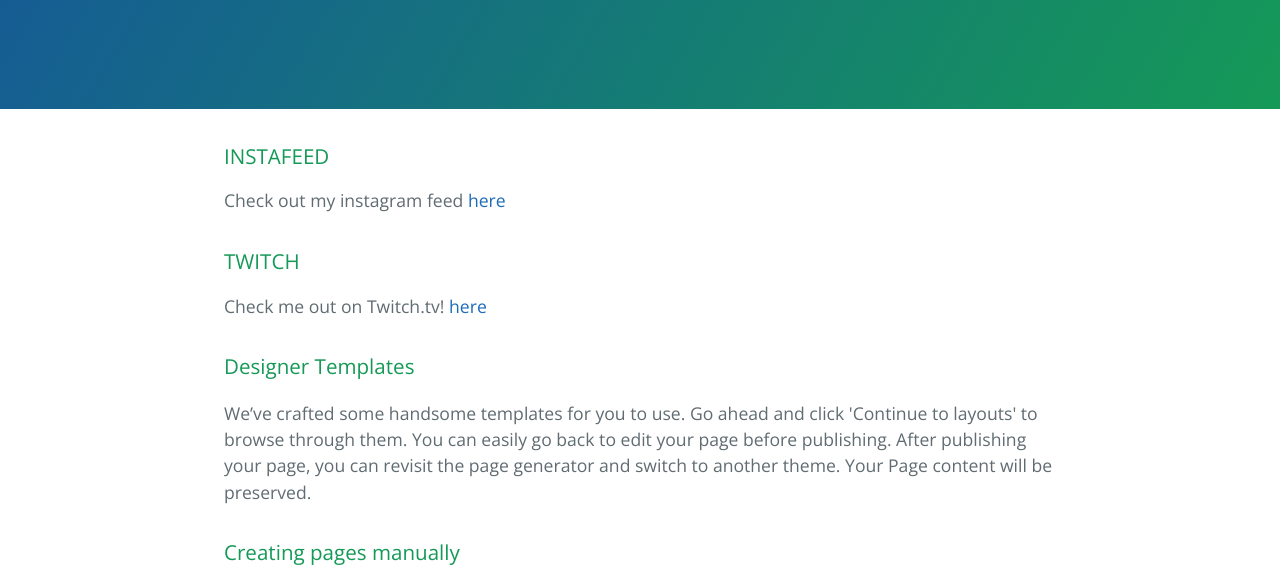
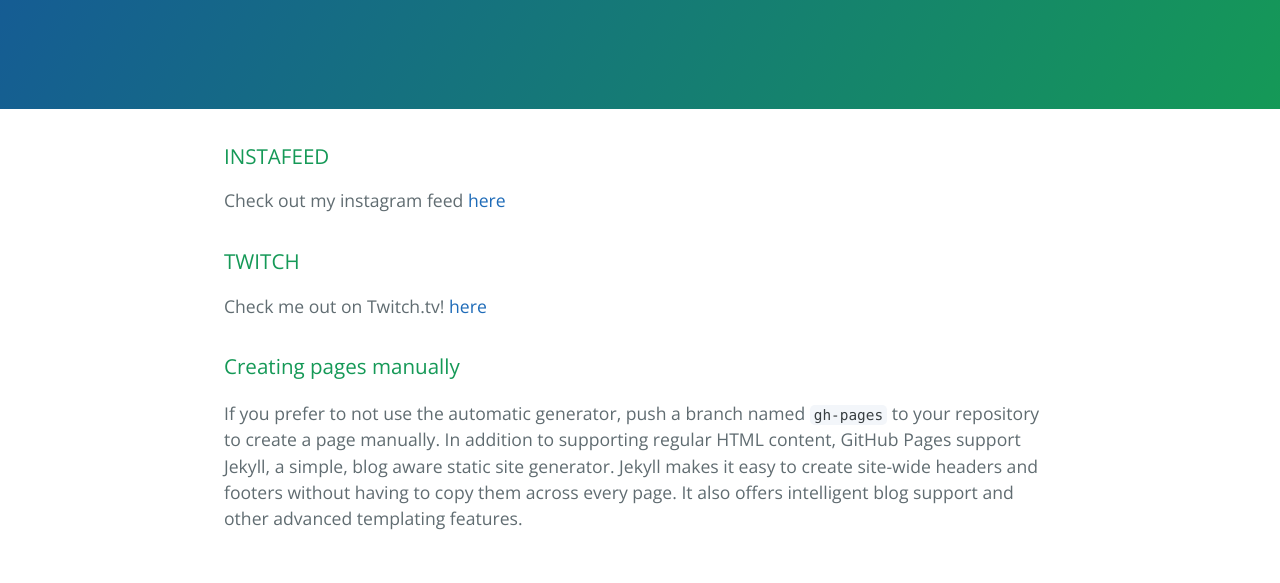
Before and after one commit to ryankolean/ryankolean.github.io, a plain HTML site: page index.html in a window 1280 px wide. Shown: the part 208-791 px from the top of the page. Drawn offline with nearby package versions, Linux system fonts and the light colour scheme.

Commit message:
Update index.html

```diff
--- a/index.html
+++ b/index.html
@@ -31,11 +31,6 @@
     <div class="instagram">
       <p>Check me out on Twitch.tv! <a href="pages/twitch_viewer.html">here</a></p>
     </div>
-
-    <h3>
-    <a id="designer-templates" class="anchor" href="#designer-templates" aria-hidden="true"><span aria-hidden="true" class="octicon octicon-link"></span></a>Designer Templates</h3>
-
-    <p>We’ve crafted some handsome templates for you to use. Go ahead and click 'Continue to layouts' to browse through them. You can easily go back to edit your page before publishing. After publishing your page, you can revisit the page generator and switch to another theme. Your Page content will be preserved.</p>
 
     <h3>
     <a id="creating-pages-manually" class="anchor" href="#creating-pages-manually" aria-hidden="true"><span aria-hidden="true" class="octicon octicon-link"></span></a>Creating pages manually</h3>
```
